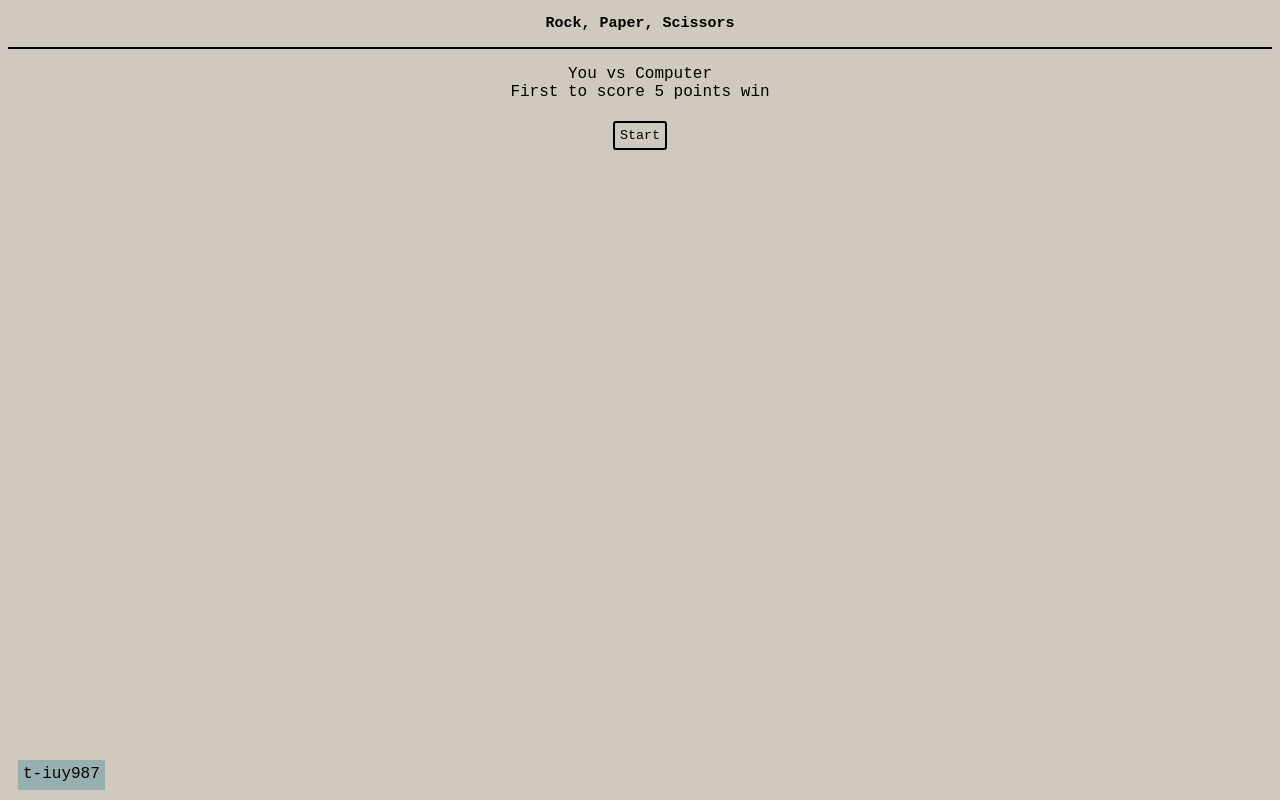
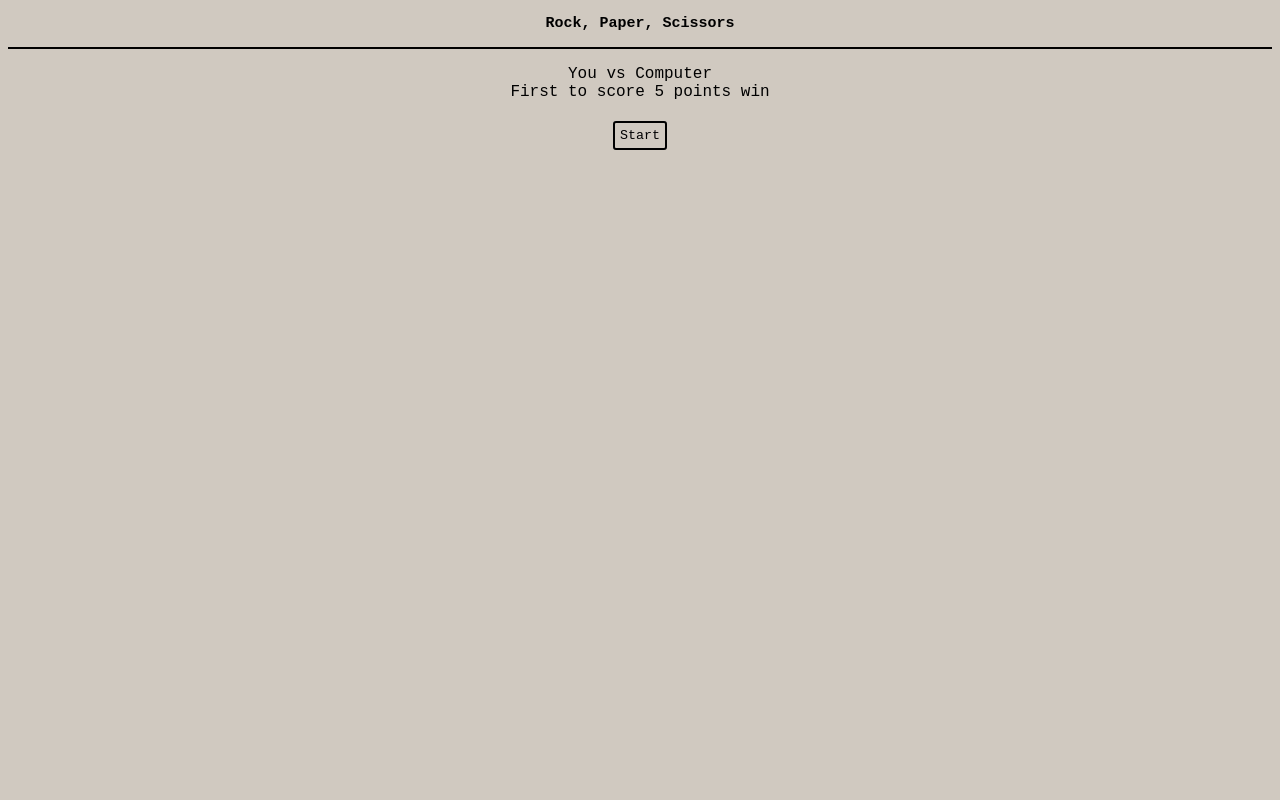
Before and after one commit to t-iuy987/rock-paper-scissors, a plain HTML site: page index.html in a window 1280 px wide. Drawn offline with Linux system fonts and the light colour scheme; files whose address does not match are found by name.

Commit message:
Update index.html

```diff
--- a/index.html
+++ b/index.html
@@ -52,7 +52,7 @@
 
 
 
-<div id ="footer">t-iuy987</div>
+<!--<div id ="footer">t-iuy987</div>-->
   <script src="script.js"></script>
 </body>
 
```
